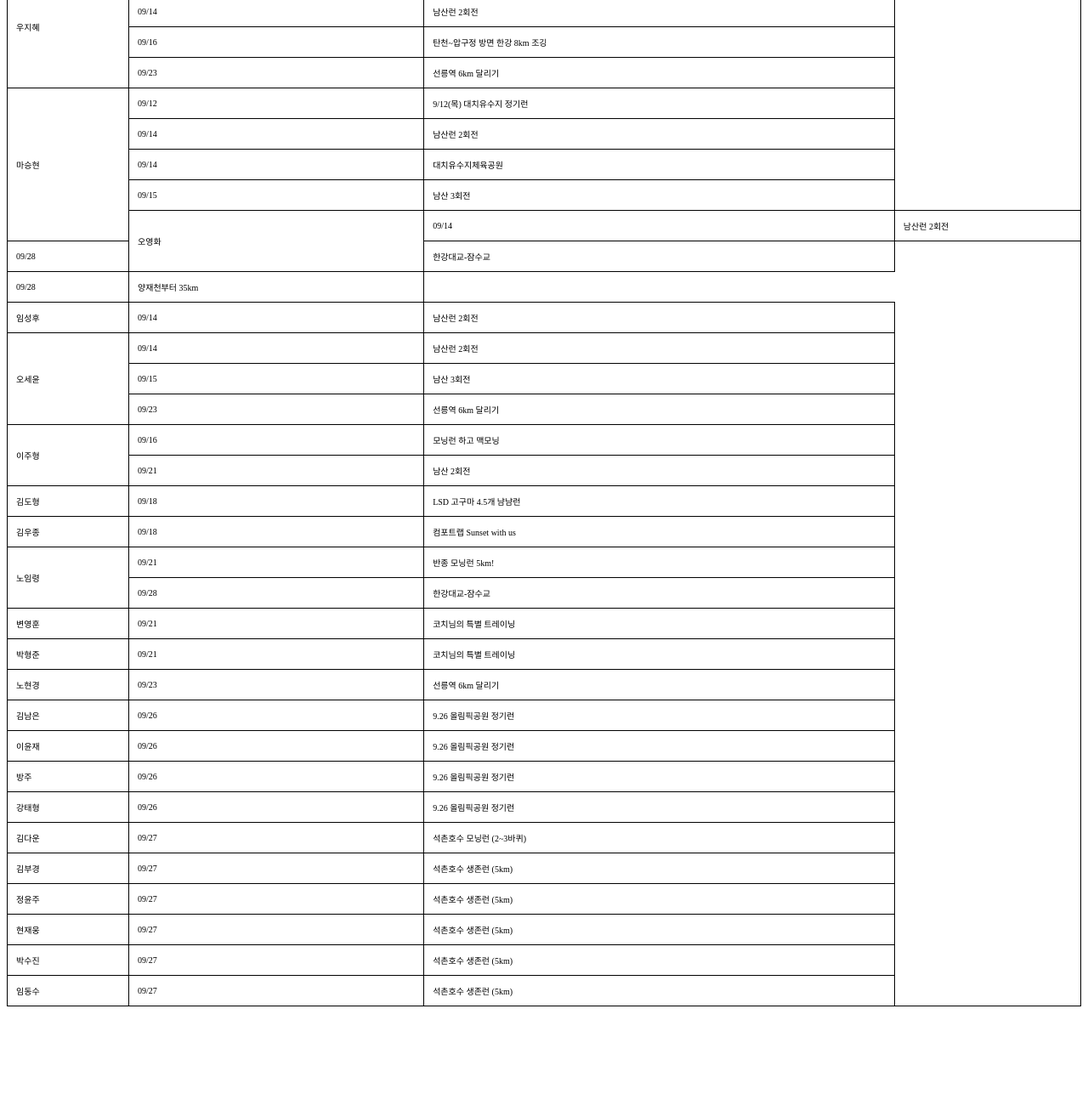
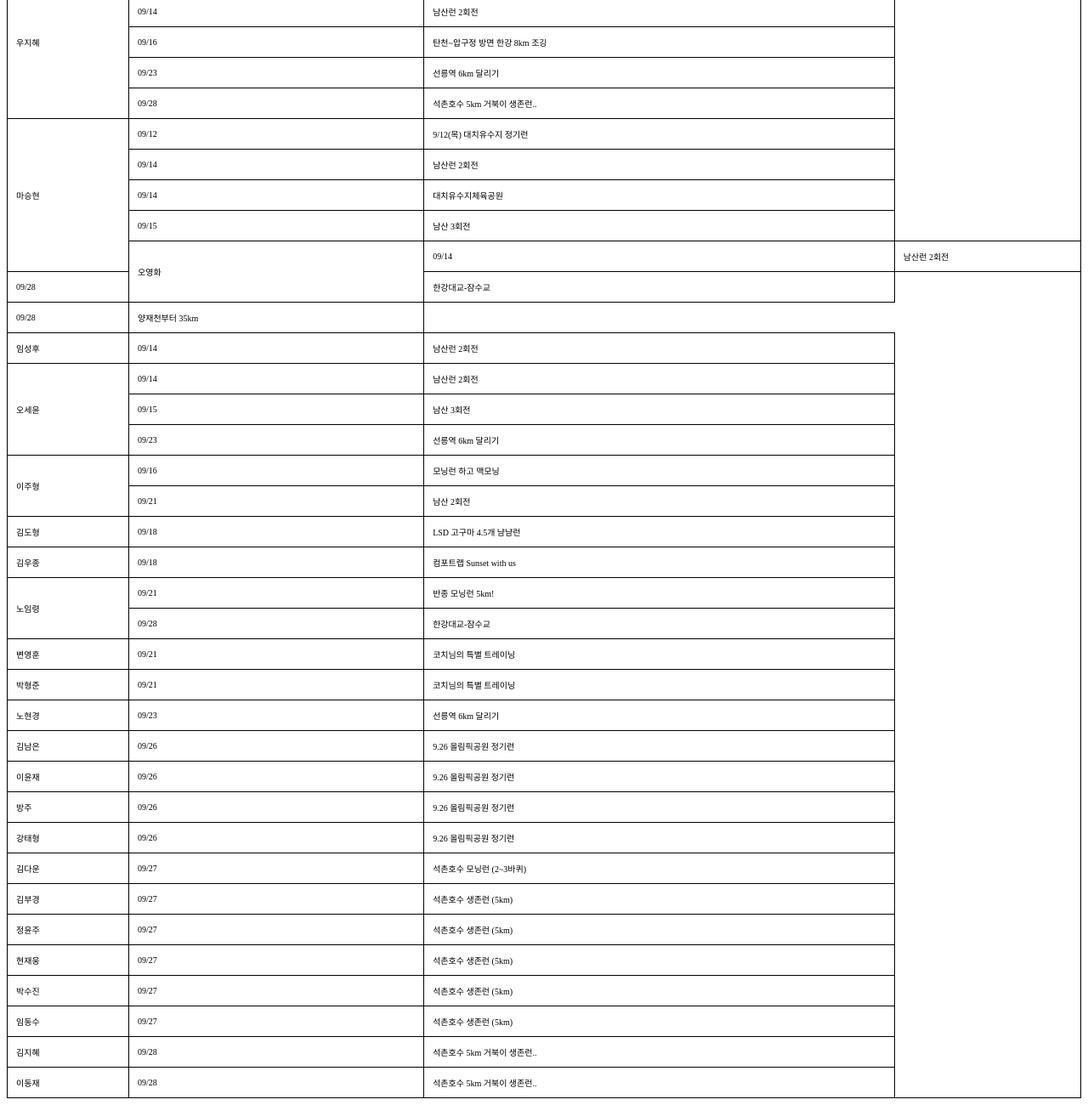
Before and after one commit to Daseul727/rnbl_ranking, a website built with webpack: page detail.html in a window 1280 px wide. Shown: the part 4751-6051 px from the top of the page at 85% size. Before the commit the page ends 5943 px from the top, so only its background shows below. Built offline with nearby package versions, Linux system fonts and the light colour scheme.

```diff
--- a/detail.html
+++ b/detail.html
@@ -615,7 +615,7 @@
   </tr>
 
   <tr>
-    <td rowspan="4">우지혜</td>
+    <td rowspan="5">우지혜</td>
     <td>09/12</td>
     <td>9/12(목) 대치유수지 정기런</td>
   </tr>
@@ -630,6 +630,10 @@
   <tr>
     <td>09/23</td>
     <td>선릉역 6km 달리기</td>
+  </tr>
+  <tr>
+    <td>09/28</td>
+    <td>석촌호수 5km 거북이 생존런..</td>
   </tr>
 
   <tr>
@@ -799,7 +803,17 @@
     <td>석촌호수 생존런 (5km)</td>
   </tr>
 
+  <tr>
+    <td>김지혜</td>
+    <td>09/28</td>
+    <td>석촌호수 5km 거북이 생존런..</td>
+  </tr>
 
+  <tr>
+    <td>이동재</td>
+    <td>09/28</td>
+    <td>석촌호수 5km 거북이 생존런..</td>
+  </tr>
   </tbody>
 </table>
 
```
Also changed, not shown: index.html (+5 -3 lines).
